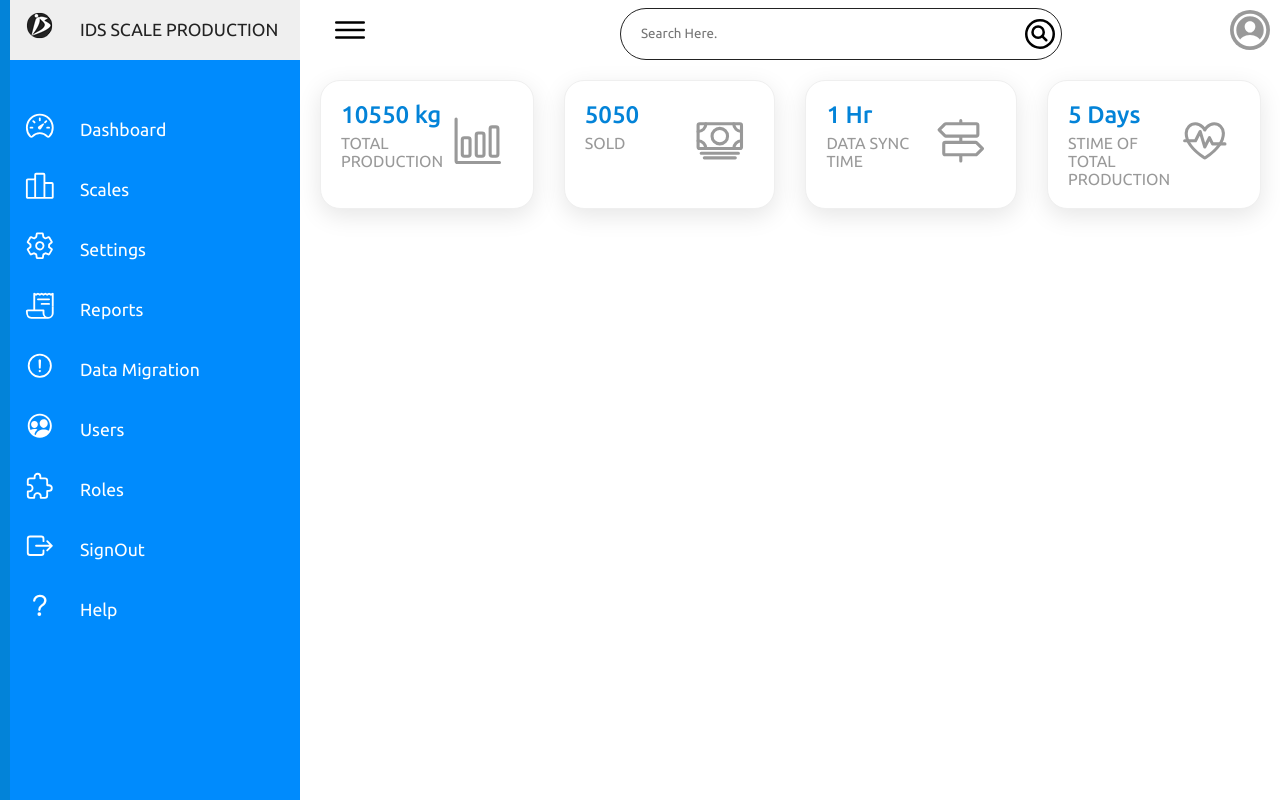
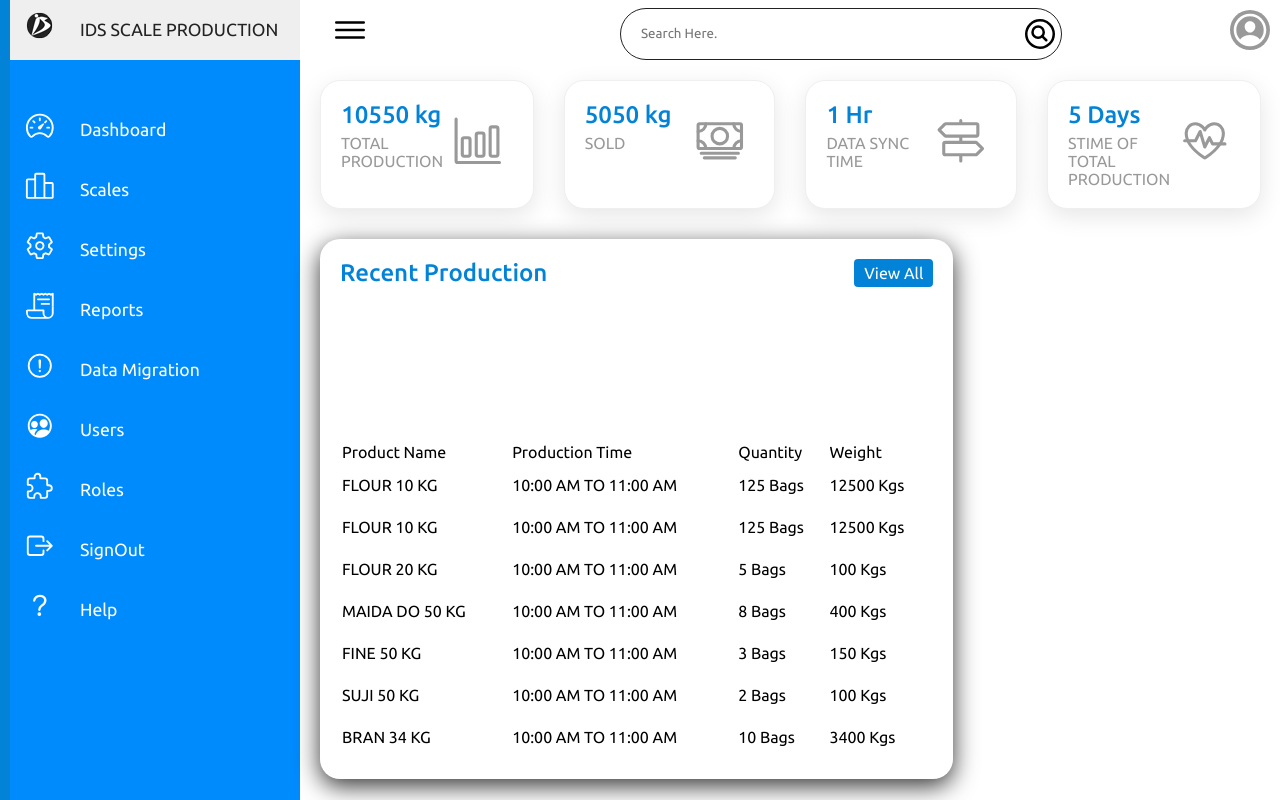
Before and after one commit to muhammadanis2007/ids.dashboard.template, a website: page index.html in a window 1280 px wide. Drawn offline with nearby package versions, Linux system fonts and the light colour scheme.

Commit message:
Add Recent Production Container and Table

```diff
--- a/assets/styles/styles.css
+++ b/assets/styles/styles.css
@@ -10,7 +10,7 @@ body{min-height: 100vh; overflow-x:hidden; background:repeating-linear-gradient(
     #e5e5e5 20px)}
 .container{position:relative; width: 100%;}
 .navigation{position: fixed; width:300px; height: 100vh; background: var(--green-sea); border-left: 10px solid var(--light-green); transition: 0.7s; border-right:2px solid #00e4d1; overflow:hidden; }
-.navigation.active{width:65px;}
+.navigation.active{width:80px;}
 .navigation ul{position: absolute; top:0; left:0; width: 100%; }
 .navigation ul li{ position: relative; width:100%; display: block; transition: 1.0s; -webkit-transition:1.0s; -moz-transition:1.0s; -ms-transition:1.0s; -o-transition:1.0s; cursor:pointer }
 .navigation ul li:nth-child(1){background:var(--grey);margin-bottom: 40px; pointer-events: none; }
@@ -25,7 +25,7 @@ body{min-height: 100vh; overflow-x:hidden; background:repeating-linear-gradient(
 .navigation ul li:hover a:hover{background: transparent;  pointer-events: none; color:var(--black)}
 .navigation ul li:hover a:hover span,.navigation ul li:hover a span{color:var(--black) !important}
 .main{position:absolute; width:calc(100% - 300px); left:300px; min-height:100vh; background: var(--white); transition: 0.5s; }
-.main.active{width:calc(100% - 65px); left:65px;}
+.main.active{width:calc(100% - 80px); left:80px;}
 .topbar{ width: 100%; height:60px; display:flex; justify-content: space-between; align-items: center; padding: 0 10px; }
 .toggle{position: relative; top:0px; width:60px; height: 60px; display:flex; justify-content: center;  align-items: center; padding: 0 10px; font-size: 2.5em; cursor:pointer}
 .search{position:relative; width:400px; top:25px; display:flex; justify-content: center;  align-items: center; }
@@ -45,3 +45,8 @@ body{min-height: 100vh; overflow-x:hidden; background:repeating-linear-gradient(
 .cards-box .card:hover .text-content .title-views,
 .cards-box .card:hover .card-icon ion-icon
 {color:var(--white)}
+.details{position:relative; left:20px; width:100%; display:grid; grid-template-columns:2fr 1fr; grid-gap: 30px; margin-top: 10px; }
+.details .recent-details{ position:relative; display: grid; min-height: 500px; background: var(--white); padding: 20px; box-shadow: 0px 7px 25px rgba(0,0,0,0.8); border-radius:20px; -webkit-border-radius:20px ; -moz-border-radius:20px ; -ms-border-radius:20px ; -o-border-radius:20px ; }
+.detail-header{display: flex; justify-content: space-between; align-items: flex-start;   }
+.detail-header h2{font-weight: 500; color: var(--light-green);}
+.btn{ background: var(--light-green); color: var(--white); padding: 5px 10px; text-decoration: none; border-radius:4px; -webkit-border-radius:4px ; -moz-border-radius:4px ; -ms-border-radius:4px ; -o-border-radius:4px ; }
--- a/index.html
+++ b/index.html
@@ -111,7 +111,7 @@
 
                     <div class="card">
                         <div class="text-content">
-                            <div class="numbers">5050</div>
+                            <div class="numbers">5050 kg</div>
                             <div class="title-views">SOLD</div>
                         </div>
                         <div class="card-icon" >
@@ -143,7 +143,74 @@
                     </div>
 
                 </div>
+                <!--Production Detail-->
+                <div class="details">
+                    <div class="recent-details" >
+                     <div class="detail-header" ><h2>Recent Production</h2><a href="#" class="btn" >View All</a></div>
+                     <table>
+                         <tr><thead>
+                         <td>Product Name</td>
+                         <td>Production Time</td>
+                         <td>Quantity</td>
+                         <td>Weight</td>
+                         </thead></tr>
+                         <tbody>
+                            <tr>
+                             <td>FLOUR 10 KG</td>
+                             <td>10:00 AM TO 11:00 AM</td>
+                             <td>125 Bags</td>
+                             <td>12500 Kgs</td>
+                            </tr>
+
+                            <tr>
+                                <td>FLOUR 10 KG</td>
+                                <td>10:00 AM TO 11:00 AM</td>
+                                <td>125 Bags</td>
+                                <td>12500 Kgs</td>
+                            </tr>
+
+                            <tr>
+                                <td>FLOUR 20 KG</td>
+                                <td>10:00 AM TO 11:00 AM</td>
+                                <td>5 Bags</td>
+                                <td>100 Kgs</td>
+                            </tr>
+
+                            <tr>
+                                <td>MAIDA DO 50 KG</td>
+                                <td>10:00 AM TO 11:00 AM</td>
+                                <td>8 Bags</td>
+                                <td>400 Kgs</td>
+                            </tr>
+
+                            <tr>
+                                <td>FINE 50 KG</td>
+                                <td>10:00 AM TO 11:00 AM</td>
+                                <td>3 Bags</td>
+                                <td>150 Kgs</td>
+                            </tr>
+
+                            <tr>
+                                <td>SUJI 50 KG</td>
+                                <td>10:00 AM TO 11:00 AM</td>
+                                <td>2 Bags</td>
+                                <td>100 Kgs</td>
+                            </tr>
+
+                            <tr>
+                                <td>BRAN 34 KG</td>
+                                <td>10:00 AM TO 11:00 AM</td>
+                                <td>10 Bags</td>
+                                <td>3400 Kgs</td>
+                            </tr>
+
+                         </tbody>
+                    </table>
+                    </div>
+                </div>
+        <!--Detail Container Finish Here-->
            </div>
+
         </div>
         <script type="text/javascript" src="./assets/js/customize-main.js" ></script>
     </body>
```
